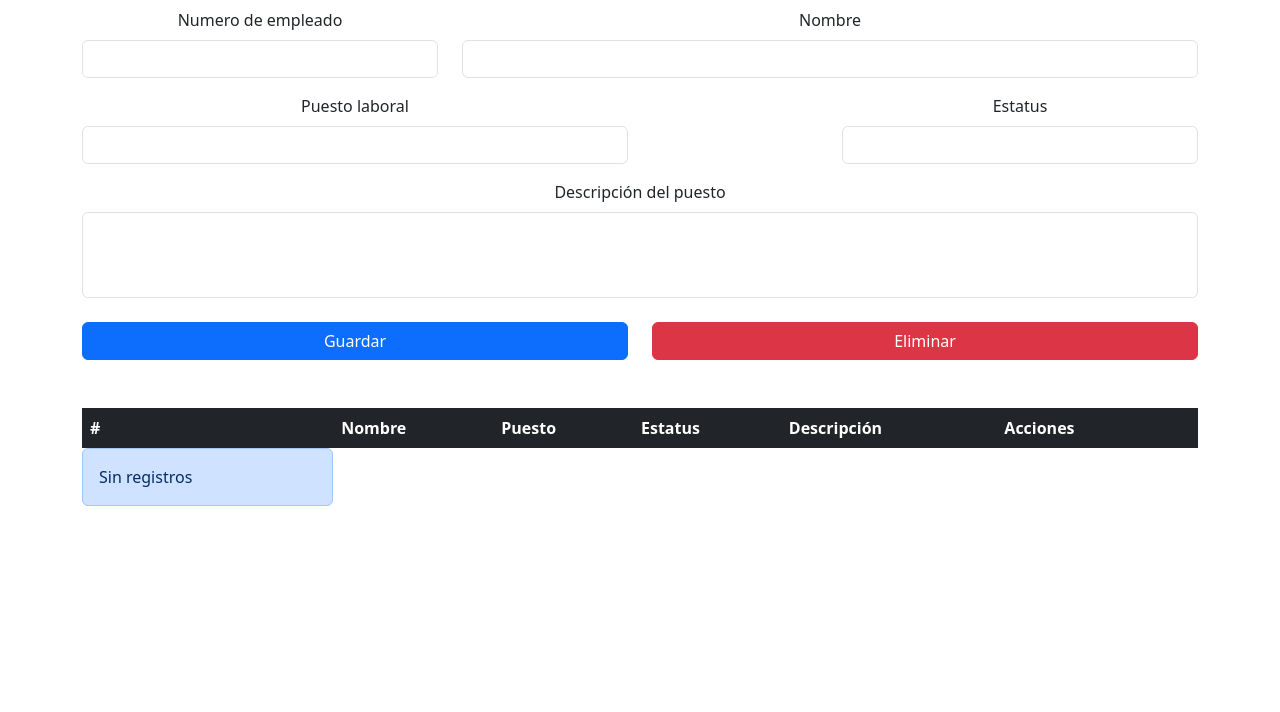
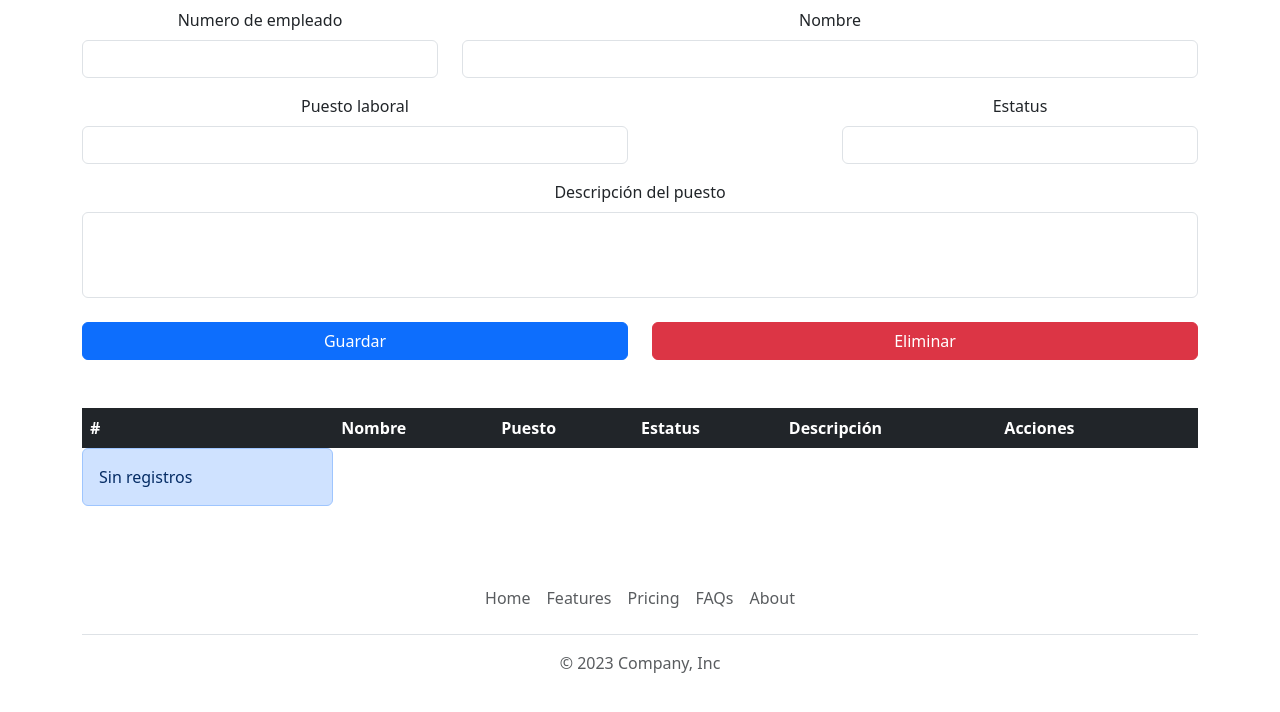
Before and after one commit to Alfredo9719/Crud-proyect, a plain HTML site: page index.html in a window 1280 px wide. Shown: the part 134-846 px from the top of the page. Before the commit the page ends 800 px from the top, so only its background shows below. Drawn offline with nearby package versions, Linux system fonts and the light colour scheme.

Commit message:
Agregando footer

```diff
--- a/index.html
+++ b/index.html
@@ -79,10 +79,6 @@
                 </div>
             </div>
         </div>
-    </main>
-
-    <footer>
-
         <div class="container">
             <div class="row">
                 <div class="col-md-12 mt-5">
@@ -106,7 +102,20 @@
                 </div>
             </div>
         </div>
-    </footer>
+    </main>
+
+    <div class="container">
+      <footer class="py-3 my-4">
+        <ul class="nav justify-content-center border-bottom pb-3 mb-3">
+          <li class="nav-item"><a href="#" class="nav-link px-2 text-body-secondary">Home</a></li>
+          <li class="nav-item"><a href="#" class="nav-link px-2 text-body-secondary">Features</a></li>
+          <li class="nav-item"><a href="#" class="nav-link px-2 text-body-secondary">Pricing</a></li>
+          <li class="nav-item"><a href="#" class="nav-link px-2 text-body-secondary">FAQs</a></li>
+          <li class="nav-item"><a href="#" class="nav-link px-2 text-body-secondary">About</a></li>
+        </ul>
+        <p class="text-center text-body-secondary">© 2023 Company, Inc</p>
+      </footer>
+    </div>
 
 
 
```
